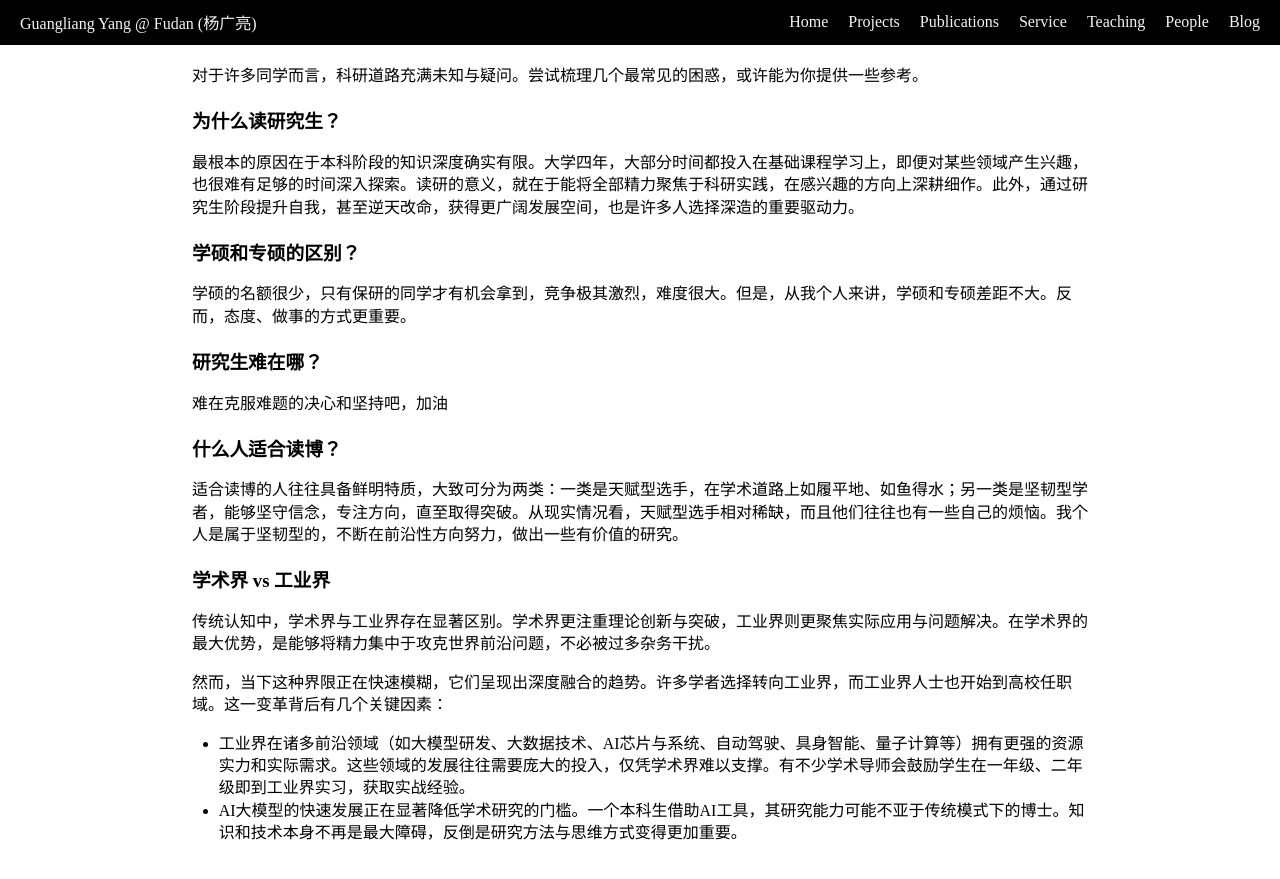
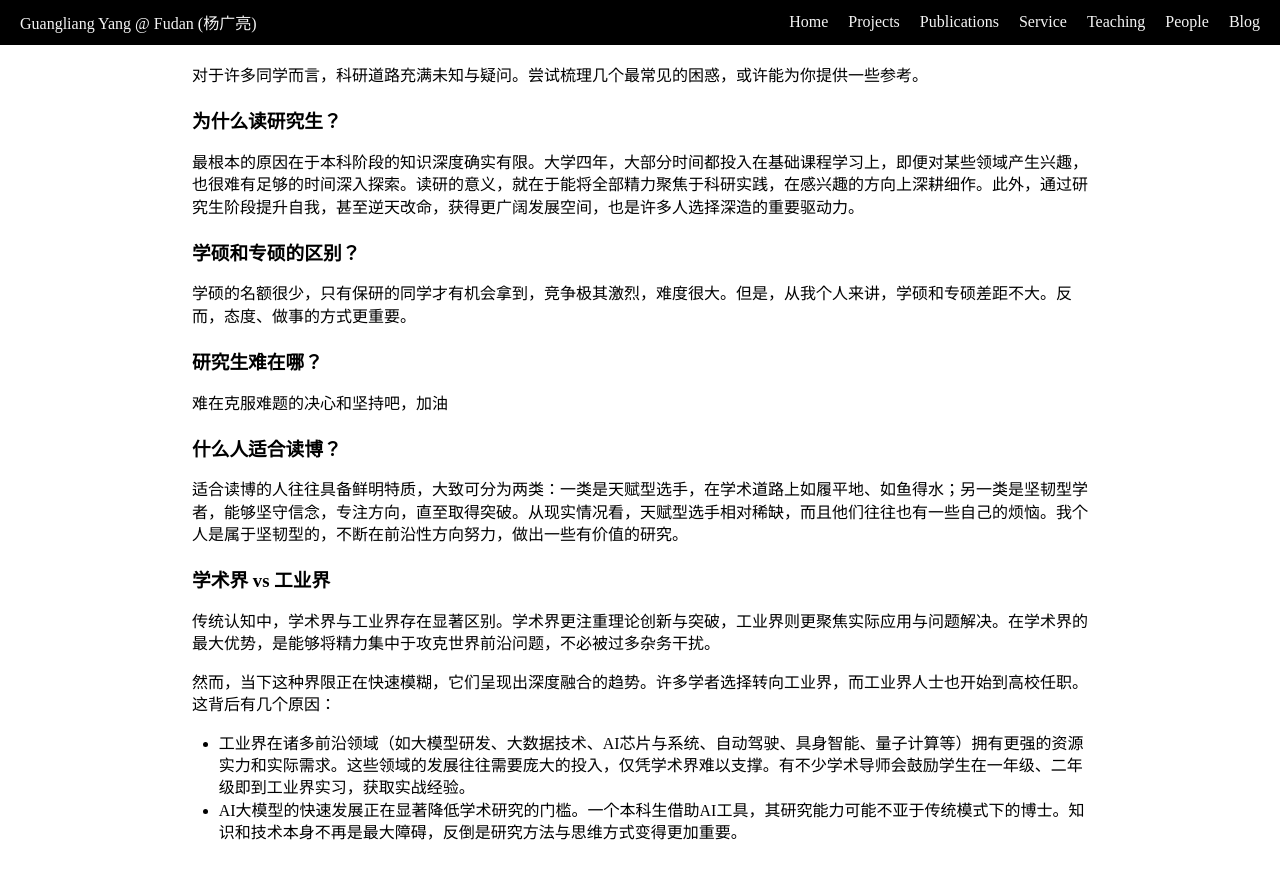
Before and after one commit to yang-guangliang/yang-guangliang.github.io, a Jekyll site: the page built from _posts/2025-9-18-为什么走科研这条路.md, in a window 1280 px wide. Shown: the top 879 px of the page. Built offline with Jekyll 4.4.1, drawn with Linux system fonts in a browser that asks for light colours; our own code applies the rules of GitHub Pages for plain Markdown files.

Commit message:
add post

```diff
--- a/_posts/2025-9-18-为什么走科研这条路.md
+++ b/_posts/2025-9-18-为什么走科研这条路.md
@@ -19,7 +19,7 @@
 ### 学术界 vs 工业界
 传统认知中，学术界与工业界存在显著区别。学术界更注重理论创新与突破，工业界则更聚焦实际应用与问题解决。在学术界的最大优势，是能够将精力集中于攻克世界前沿问题，不必被过多杂务干扰。
 
-然而，当下这种界限正在快速模糊，它们呈现出深度融合的趋势。许多学者选择转向工业界，而工业界人士也开始到高校任职域。这一变革背后有几个关键因素：
+然而，当下这种界限正在快速模糊，它们呈现出深度融合的趋势。许多学者选择转向工业界，而工业界人士也开始到高校任职。这背后有几个原因：
 
 - 工业界在诸多前沿领域（如大模型研发、大数据技术、AI芯片与系统、自动驾驶、具身智能、量子计算等）拥有更强的资源实力和实际需求。这些领域的发展往往需要庞大的投入，仅凭学术界难以支撑。有不少学术导师会鼓励学生在一年级、二年级即到工业界实习，获取实战经验。
 - AI大模型的快速发展正在显著降低学术研究的门槛。一个本科生借助AI工具，其研究能力可能不亚于传统模式下的博士。知识和技术本身不再是最大障碍，反倒是研究方法与思维方式变得更加重要。
```
